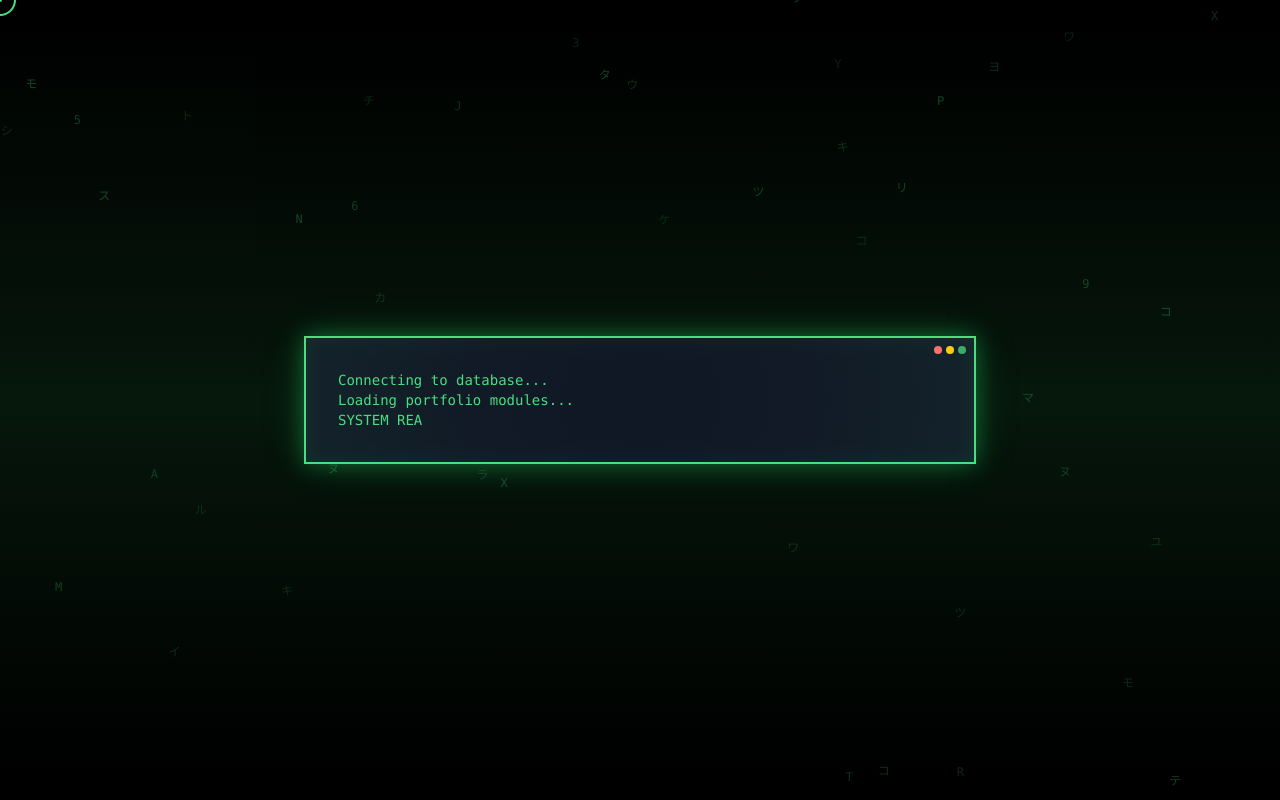
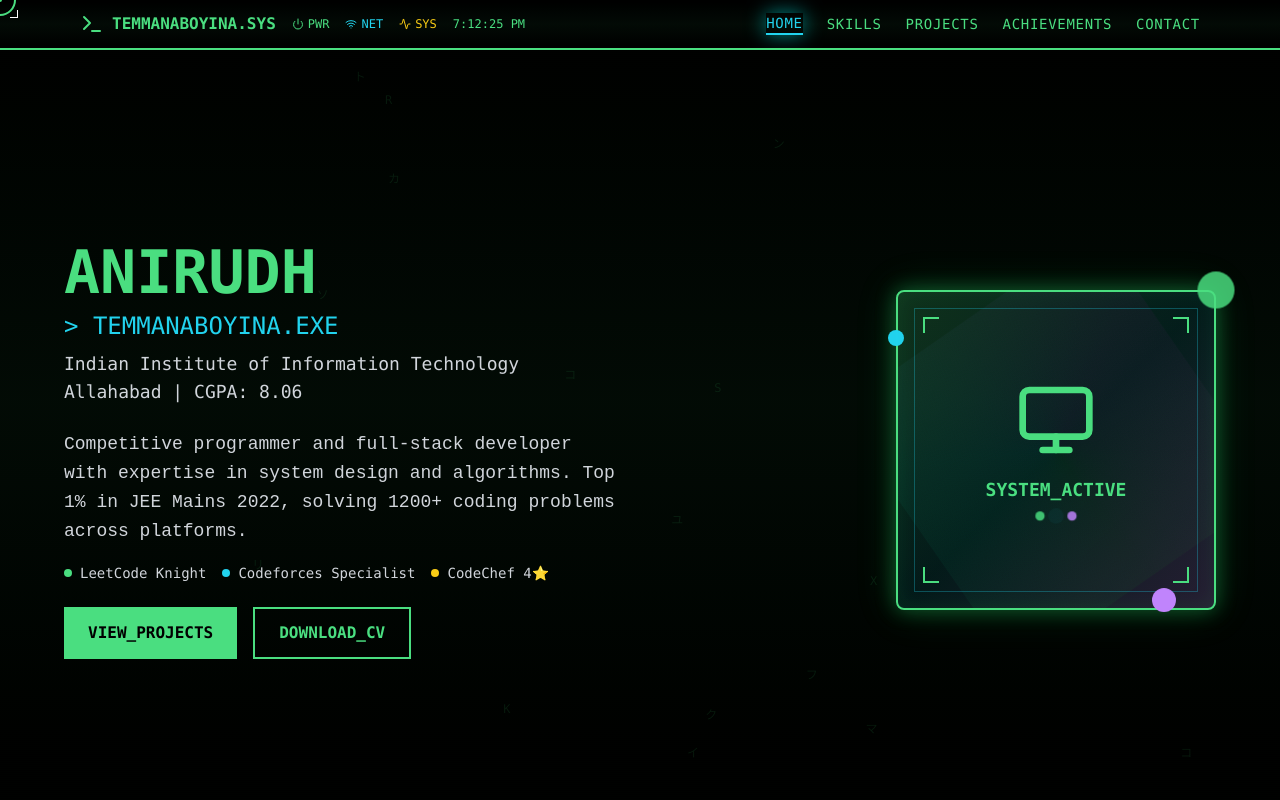
Before and after one commit to Ani-tem/Portfolio, a React (Vite) app: page / in a window 1280 px wide. Shown: the top 800 px of the page. Built offline with nearby package versions, Linux system fonts and the light colour scheme.

Commit message:
Addition of Files

```diff
--- a/src/components/hooks/useBootSequence.js
+++ b/src/components/hooks/useBootSequence.js
@@ -8,7 +8,6 @@ export const useBootSequence = (onBootComplete) => {
 
   const bootSequence = [
     'Connecting to database...',
-    'Loading portfolio modules...',
     'SYSTEM READY',
     'Welcome to Anirudh\'s Digital Domain'
   ];
@@ -41,13 +40,13 @@ export const useBootSequence = (onBootComplete) => {
                   memoizedOnBootComplete();
                 }
               }
-            }, 1500);
+            }, 15);
           }
         }
       } else {
         clearInterval(typeInterval);
       }
-    }, 80);
+    }, 20);
 
     return () => {
       isMounted = false;
@@ -58,7 +57,7 @@ export const useBootSequence = (onBootComplete) => {
   useEffect(() => {
     const cursorInterval = setInterval(() => {
       setShowCursor(prev => !prev);
-    }, 600);
+    }, 6);
 
     return () => clearInterval(cursorInterval);
   }, []);
--- a/src/components/layout/Navigation.jsx
+++ b/src/components/layout/Navigation.jsx
@@ -25,6 +25,7 @@ const Navigation = ({ currentSection, setCurrentSection }) => {
               <Terminal className="w-6 h-6 text-green-400 animate-pulse" />
               <span className={`text-green-400 font-mono font-bold ${glitchActive ? 'animate-pulse' : ''}`}>
                 TEMMANABOYINA.SYS
+
               </span>
             </div>
             <div className="hidden md:flex items-center space-x-4 text-xs font-mono">
--- a/src/components/sections/HomeSection.jsx
+++ b/src/components/sections/HomeSection.jsx
@@ -46,9 +46,12 @@ const HomeSection = ({ onSectionChange }) => {
             >
               VIEW_PROJECTS
             </button>
-            <button className="border-2 border-green-400 text-green-400 px-6 py-3 font-mono font-bold hover:bg-green-400 hover:text-black transition-all transform hover:scale-105">
+
+            <a
+            href='https://drive.google.com/file/d/1OOFGUNynWoEv4OJBj3sDxFhWs5sMVB9A/view?usp=sharing'
+            className="border-2 border-green-400 text-green-400 px-6 py-3 font-mono font-bold hover:bg-green-400 hover:text-black transition-all transform hover:scale-105">
               DOWNLOAD_CV
-            </button>
+            </a>
           </div>
         </div>
 
--- a/src/components/ui/ContactForm.jsx
+++ b/src/components/ui/ContactForm.jsx
@@ -6,6 +6,17 @@ export const ContactForm = () => {
     email: '',
     message: ''
   });
+  const [isSubmitting, setIsSubmitting] = useState(false);
+
+  // Your Google Form URL (converted to formResponse endpoint)
+  const GOOGLE_FORM_URL = 'https://docs.google.com/forms/d/e/1FAIpQLSfqHikULi9VWu8cw8qJISXwriBj90BWi3uZL_9Eq2PMaCIQ-A/formResponse';
+
+  // Google Form field IDs
+  const FORM_FIELDS = {
+    name: 'entry.346603530',     // Name field
+    email: 'entry.1796117449',   // Email field
+    message: 'entry.854049037'   // Message field
+  };
 
   const handleChange = (e) => {
     setFormData({
@@ -14,23 +25,49 @@ export const ContactForm = () => {
     });
   };
 
-  const handleSubmit = (e) => {
+  const handleSubmit = async (e) => {
     e.preventDefault();
-    // Handle form submission here - could integrate with email service
-    console.log('Form submitted:', formData);
 
-    // For now, just show an alert
-    alert('Message sent! I\'ll get back to you soon.');
+    // Additional validation check
+    if (!formData.name.trim() || !formData.email.trim() || !formData.message.trim()) {
+      alert('Please fill in all fields before submitting.');
+      return;
+    }
 
-    // Reset form
-    setFormData({ name: '', email: '', message: '' });
+    setIsSubmitting(true);
+
+    try {
+      // Create FormData object for Google Forms
+      const formDataToSend = new FormData();
+      formDataToSend.append(FORM_FIELDS.name, formData.name);
+      formDataToSend.append(FORM_FIELDS.email, formData.email);
+      formDataToSend.append(FORM_FIELDS.message, formData.message);
+
+      // Submit to Google Forms
+      await fetch(GOOGLE_FORM_URL, {
+        method: 'POST',
+        body: formDataToSend,
+        mode: 'no-cors' // Required for Google Forms
+      });
+
+      // Success message
+      alert('Message sent successfully! I\'ll get back to you soon.');
+
+      // Reset form
+      setFormData({ name: '', email: '', message: '' });
+    } catch (error) {
+      console.error('Error submitting form:', error);
+      alert('There was an error sending your message. Please try again.');
+    } finally {
+      setIsSubmitting(false);
+    }
   };
 
   return (
     <div className="bg-gray-900 border-2 border-green-400 p-6">
       <h3 className="text-green-400 font-mono font-bold mb-4">SEND_MESSAGE</h3>
 
-      <form onSubmit={handleSubmit} className="space-y-4">
+      <div className="space-y-4">
         <input
           type="text"
           name="name"
@@ -38,7 +75,8 @@ export const ContactForm = () => {
           onChange={handleChange}
           placeholder="Your Name"
           required
-          className="w-full bg-black border border-green-400 p-3 text-green-400 font-mono focus:border-cyan-400 focus:outline-none placeholder-green-400/50"
+          disabled={isSubmitting}
+          className="w-full bg-black border border-green-400 p-3 text-green-400 font-mono focus:border-cyan-400 focus:outline-none placeholder-green-400/50 disabled:opacity-50"
         />
         <input
           type="email"
@@ -47,7 +85,8 @@ export const ContactForm = () => {
           onChange={handleChange}
           placeholder="Your Email"
           required
-          className="w-full bg-black border border-green-400 p-3 text-green-400 font-mono focus:border-cyan-400 focus:outline-none placeholder-green-400/50"
+          disabled={isSubmitting}
+          className="w-full bg-black border border-green-400 p-3 text-green-400 font-mono focus:border-cyan-400 focus:outline-none placeholder-green-400/50 disabled:opacity-50"
         />
         <textarea
           name="message"
@@ -56,15 +95,18 @@ export const ContactForm = () => {
           placeholder="Your Message"
           rows="4"
           required
-          className="w-full bg-black border border-green-400 p-3 text-green-400 font-mono focus:border-cyan-400 focus:outline-none resize-none placeholder-green-400/50"
+          disabled={isSubmitting}
+          className="w-full bg-black border border-green-400 p-3 text-green-400 font-mono focus:border-cyan-400 focus:outline-none resize-none placeholder-green-400/50 disabled:opacity-50"
         />
         <button
-          type="submit"
-          className="w-full bg-green-400 text-black py-3 font-mono font-bold hover:bg-cyan-400 transition-colors transform hover:scale-105"
+          type="button"
+          onClick={handleSubmit}
+          disabled={isSubmitting}
+          className="w-full bg-green-400 text-black py-3 font-mono font-bold hover:bg-cyan-400 transition-colors transform hover:scale-105 disabled:opacity-50 disabled:cursor-not-allowed disabled:hover:scale-100"
         >
-          TRANSMIT_MESSAGE
+          {isSubmitting ? 'TRANSMITTING...' : 'TRANSMIT_MESSAGE'}
         </button>
-      </form>
+      </div>
     </div>
   );
 };
--- a/src/components/ui/ProjectCard.jsx
+++ b/src/components/ui/ProjectCard.jsx
@@ -1,7 +1,14 @@
 import React from 'react';
 import { ChevronRight } from 'lucide-react';
 
-export const ProjectCard = ({ project, index }) => (
+export const ProjectCard = ({ project, index }) => {
+  const handleLinkClick = (url) => {
+    if (url) {
+      window.open(url, '_blank', 'noopener,noreferrer');
+    }
+  };
+
+  return (
     <div
       className="bg-gray-900/95 backdrop-blur-sm border-2 border-green-400 p-6 hover:border-cyan-400 transition-all duration-500 transform hover:scale-105 hover:shadow-2xl hover:shadow-green-400/30 relative overflow-hidden group"
       style={{ animationDelay: `${index * 0.1}s` }}
@@ -43,7 +50,43 @@ export const ProjectCard = ({ project, index }) => (
         }`}>
           {project.status}
         </span>
+
+        <div className="flex items-center space-x-2">
+          {project.link?.live && (
+            <button
+              onClick={() => handleLinkClick(project.link.live)}
+              className="text-xs bg-cyan-400 text-black px-2 py-1 font-mono font-bold hover:bg-cyan-300 transition-colors"
+            >
+              LIVE
+            </button>
+          )}
+          {project.link?.github && (
+            <button
+              onClick={() => handleLinkClick(project.link.github)}
+              className="text-xs bg-green-400 text-black px-2 py-1 font-mono font-bold hover:bg-green-300 transition-colors"
+            >
+              CODE
+            </button>
+          )}
+          {project.link?.leetcode && (
+            <button
+              onClick={() => handleLinkClick(project.link.leetcode)}
+              className="text-xs bg-yellow-400 text-black px-2 py-1 font-mono font-bold hover:bg-yellow-300 transition-colors"
+            >
+              LEETCODE
+            </button>
+          )}
+          {project.link?.codeforces && (
+            <button
+              onClick={() => handleLinkClick(project.link.codeforces)}
+              className="text-xs bg-blue-400 text-black px-2 py-1 font-mono font-bold hover:bg-blue-300 transition-colors"
+            >
+              CODEFORCES
+            </button>
+          )}
           <ChevronRight className="w-5 h-5 text-green-400 hover:text-cyan-400 transition-colors group-hover:animate-pulse" />
         </div>
       </div>
+    </div>
   );
+};
--- a/src/data/projects.js
+++ b/src/data/projects.js
@@ -6,21 +6,20 @@ export const projects = [
       description: 'Full-stack infrastructure management system with role-based access for Admin, Supervisor, and Engineer roles',
       status: 'COMPLETED',
       year: '2025',
-      links: {
+      link: {
         github: 'https://github.com/username/feetinfra',
-        live: 'https://feetinfra.com'
+        live: 'https://feet-infra-projects.vercel.app/home'
       }
     },
     {
       id: 2,
       name: 'Task-Master',
       tech: 'Node.js • Express • PostgreSQL • EJS',
-      description: 'Full-stack task management app handling 100+ concurrent users with secure authentication',
+      description: 'Backend task management app handling 100+ concurrent users with secure authentication',
       status: 'DEPLOYED',
       year: '2024',
-      links: {
+      link: {
         github: 'https://github.com/username/task-master',
-        live: 'https://task-master.com'
       }
     },
     {
@@ -30,20 +29,70 @@ export const projects = [
       description: 'In-memory key-value store with O(1) operations and custom binary protocol implementation',
       status: 'COMPLETED',
       year: '2025',
-      links: {
+      link: {
         github: 'https://github.com/username/redis-clone'
       }
     },
     {
-      id: 4,
+        id: 4,
+        name: 'Portfolio Website',
+        tech: 'React • Tailwind CSS • Vite • JavaScript',
+        description: 'Fully deployed personal portfolio showcasing projects, education, and contact info with smooth scroll and responsive design.',
+        status: 'DEPLOYED',
+        year: '2025',
+        link: {
+          github: 'https://github.com/Ani-tem/Portfolio',
+          live: 'https://portfolio-git-main-ani-tems-projects.vercel.app/' // Update this if the deployment URL is different
+        }
+      },
+      {
+        id: 5,
+        name: 'Water Cloud Model',
+        tech: 'Python • Simulation • NumPy • Matplotlib',
+        description: 'Python-based simulation of water cloud behavior and atmospheric dynamics using scientific computation libraries.',
+        status: 'COMPLETED',
+        year: '2025',
+        link: {
+          github: 'https://github.com/Ani-tem/Water_cloud_model'
+        }
+      },
+      {
+        id: 6,
+        name: 'Delhi Metro Navigator',
+        tech: 'JavaScript • Graph Algorithms • HTML • CSS',
+        description: 'Web-based metro navigator simulating shortest paths in the Delhi Metro using Dijkstra’s algorithm and dynamic UI.',
+        status: 'COMPLETED',
+        year: '2024',
+        link: {
+          github: 'https://github.com/Ani-tem/Delhi_Metro',
+          live: 'https://ani-tem.github.io/Delhi_Metro/'
+
+        }
+      },
+      {
+        id: 7,
+        name: 'Online Code Editor',
+        tech: 'Node.js • Express.js • PostgreSQL • JavaScript • EJS • Socket.IO • bcrypt',
+        description: 'A full-stack online code editor supporting user authentication with bcrypt, code saving with PostgreSQL, and real-time collaboration using Socket.IO. Features include multiple saved files per user and a dashboard to manage code snippets.',
+        status: 'ONGOING',
+        year: '2025',
+        link: {
+          github: "https://github.com/Ani-tem/OnlinecodeEditor"
+        }
+      }
+      ,
+
+    {
+      id: 8,
       name: 'Competitive Programming',
       tech: 'C++ • Algorithms • Data Structures',
       description: 'Solved 1200+ problems across platforms with top global ranks in contests',
       status: 'ONGOING',
-      year: '2022-2026',
-      links: {
-        leetcode: 'https://leetcode.com/username',
-        codeforces: 'https://codeforces.com/profile/username'
+      year: '2022-',
+      link: {
+        leetcode: 'https://leetcode.com/Ani-em',
+        codeforces: 'https://codeforces.com/profile/ani-tem'
       }
     }
+
   ];
```
Also changed, not shown: 1 other file (tests, documents, lock files or other folders). Lines whose indentation alone changed are shown as unchanged.
